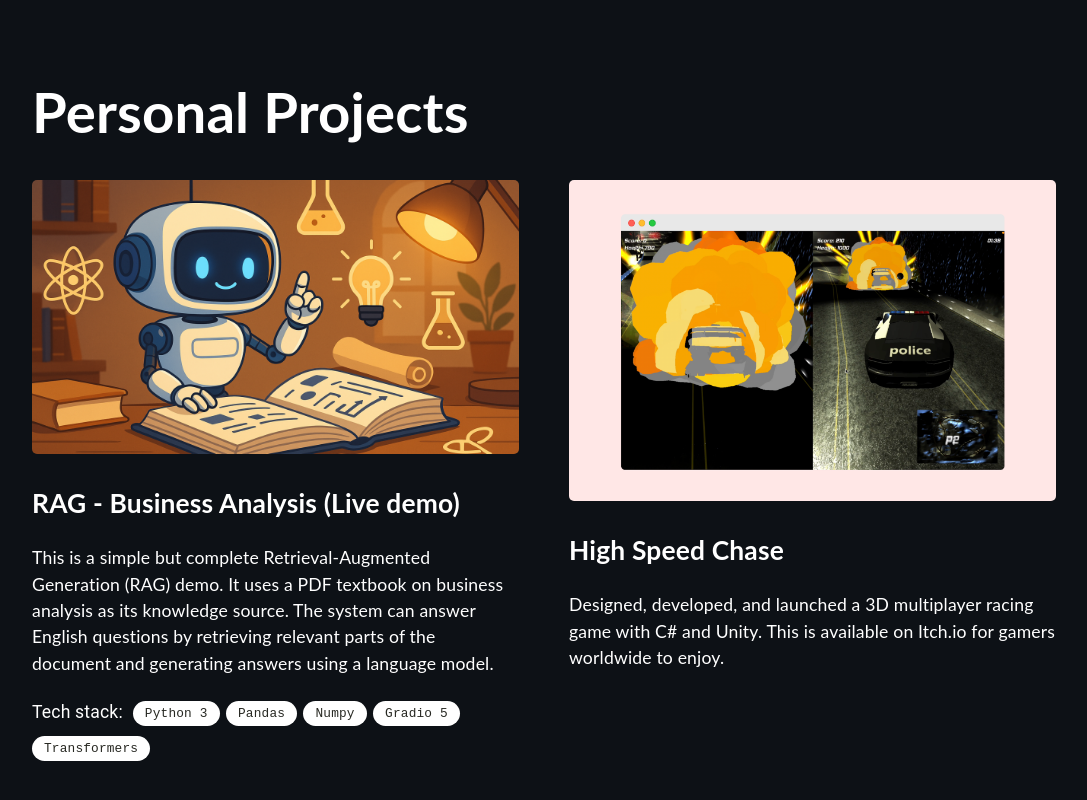
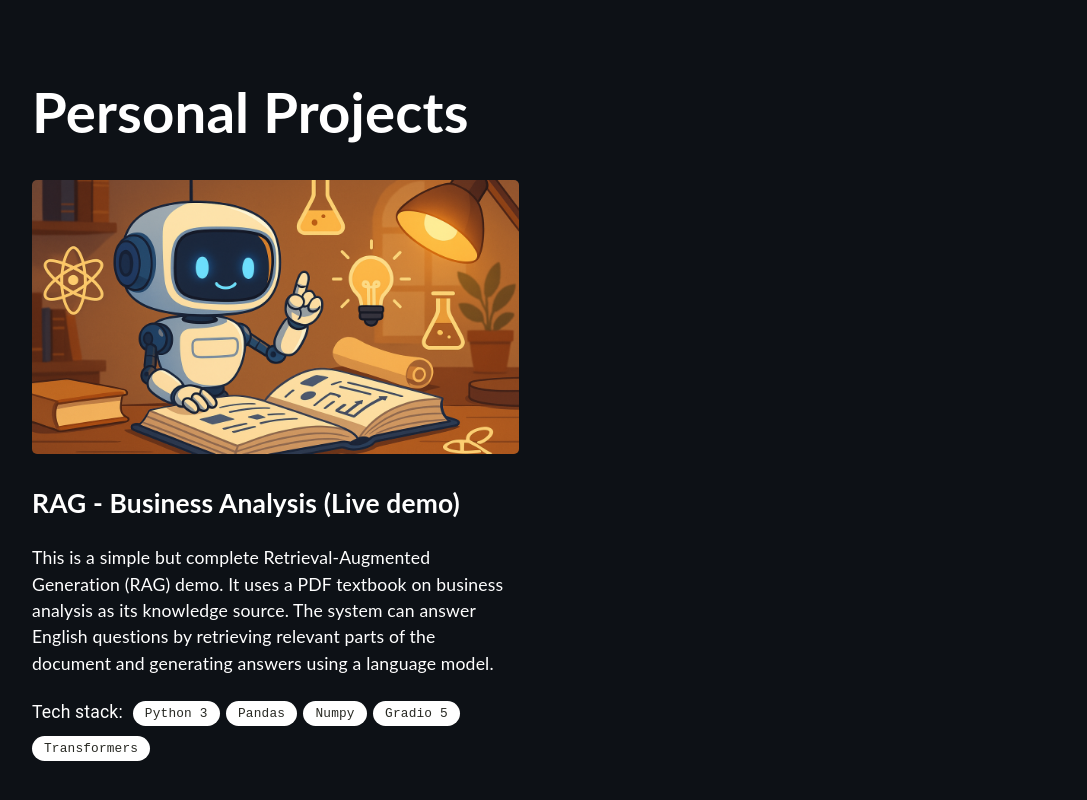
Before and after one commit to DanielSzakacs/my_portfolio, a React (Vite) app: page / in a window 1280 px wide. Shown: the part 2453-3253 px from the top of the page, without its empty margins (96-1183 px from the left). Built offline with nearby package versions, Linux system fonts and the light colour scheme; some icons are missing.

Commit message:
project removed

```diff
--- a/src/components/Project.tsx
+++ b/src/components/Project.tsx
@@ -50,7 +50,7 @@ function Project() {
             </a>
           </p>
         </div>
-        <div className="project">
+        {/* <div className="project">
           <a
             href="https://yujisatojr.itch.io/highspeedchase"
             target="_blank"
@@ -70,7 +70,7 @@ function Project() {
             C# and Unity. This is available on Itch.io for gamers worldwide to
             enjoy.
           </p>
-        </div>
+        </div> */}
       </div>
     </div>
   );
```
